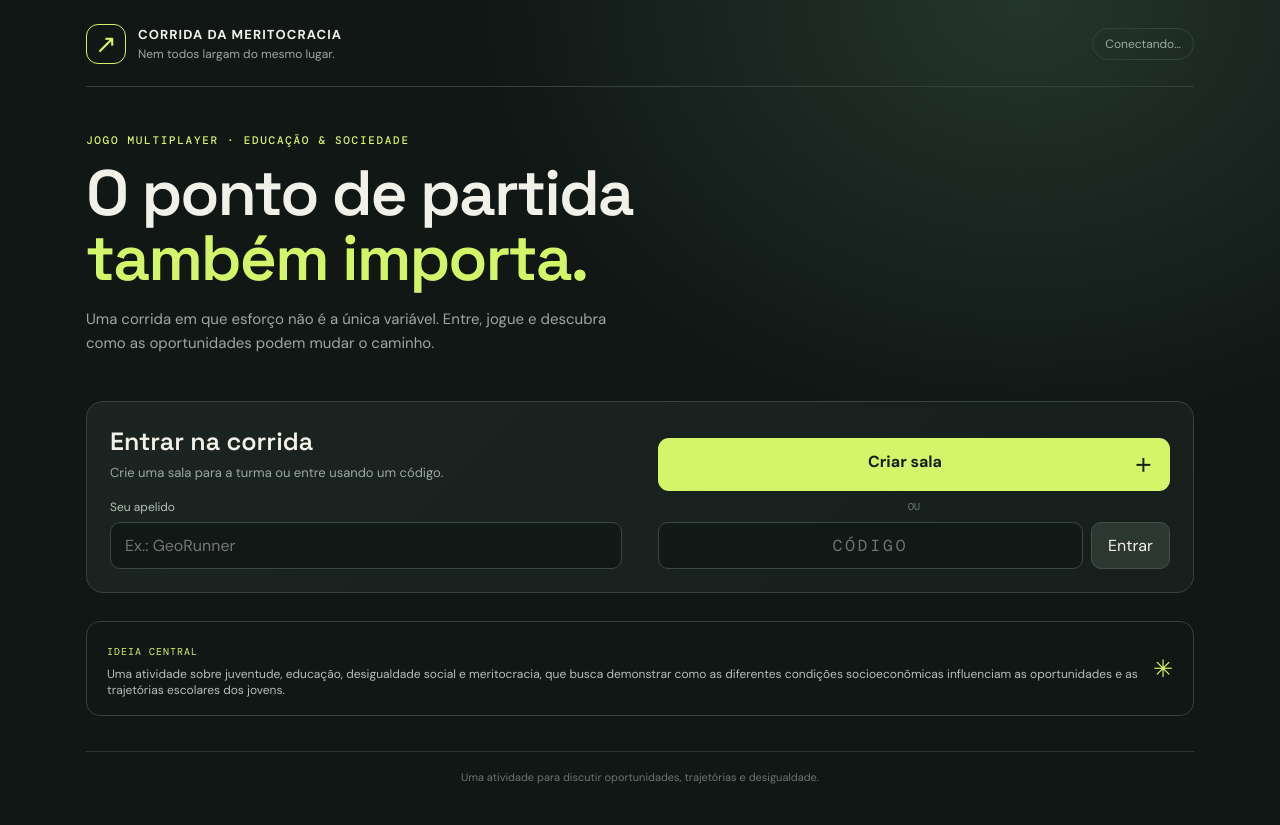
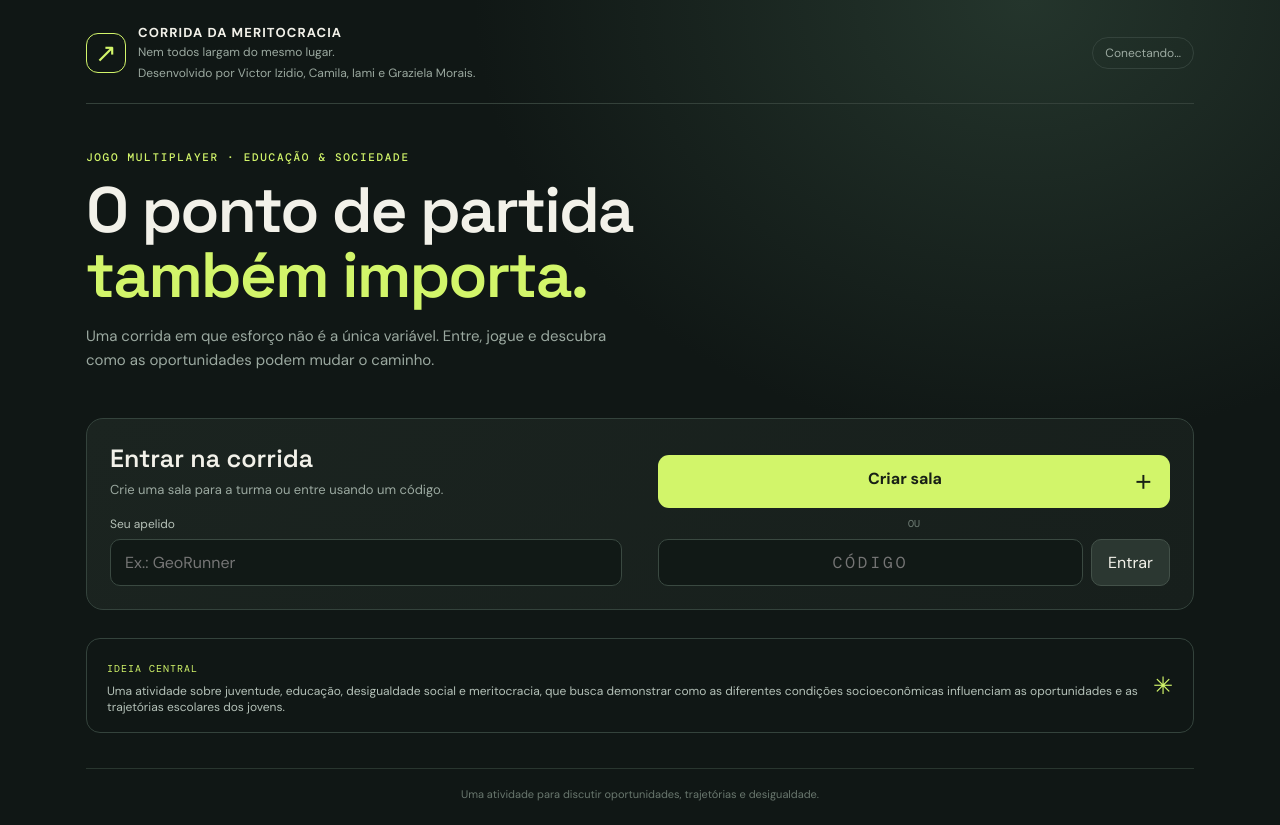
Before and after one commit to victornuee-cell/corrida-da-meritocracia, a website: page public/index.html in a window 1280 px wide. Drawn offline with nearby package versions, Linux system fonts and the light colour scheme; no server answers.

Commit message:
Update index.html

```diff
--- a/public/index.html
+++ b/public/index.html
@@ -1,7 +1,19 @@
 <!DOCTYPE html>
 <html lang="pt-BR"><head><meta charset="UTF-8"><meta name="viewport" content="width=device-width, initial-scale=1.0"><title>Corrida da Meritocracia</title><link rel="stylesheet" href="style.css"></head>
 <body><div class="app">
-<header class="top"><div class="brand"><span class="mark">↗</span><div><b>CORRIDA DA MERITOCRACIA</b><small>Nem todos largam do mesmo lugar.</small></div></div><span class="pill" id="connection">Conectando…</span></header>
+<header class="top">
+  <div class="brand">
+    <span class="mark">↗</span>
+    <div>
+      <b>CORRIDA DA MERITOCRACIA</b>
+      <small>Nem todos largam do mesmo lugar.</small>
+      <small style="margin-top: 5px; display: block;">
+        Desenvolvido por Victor Izidio, Camila, Iami e Graziela Morais.
+      </small>
+    </div>
+  </div>
+  <span class="pill" id="connection">Conectando…</span>
+</header>
 <main>
 <section class="hero"><div class="eyebrow">JOGO MULTIPLAYER · EDUCAÇÃO & SOCIEDADE</div><h1>O ponto de partida<br><em>também importa.</em></h1><p>Uma corrida em que esforço não é a única variável. Entre, jogue e descubra como as oportunidades podem mudar o caminho.</p></section>
 <section id="joinPanel" class="panel join-panel"><div class="join-grid"><div><h2>Entrar na corrida</h2><p>Crie uma sala para a turma ou entre usando um código.</p><label>Seu apelido</label><input id="name" maxlength="18" placeholder="Ex.: GeoRunner" autocomplete="nickname"></div><div class="actions"><button id="create" class="primary">Criar sala <span>＋</span></button><div class="or">OU</div><div class="join-code"><input id="roomCode" maxlength="4" placeholder="CÓDIGO" aria-label="Código da sala"><button id="join" class="secondary">Entrar</button></div></div></div></section>
```
